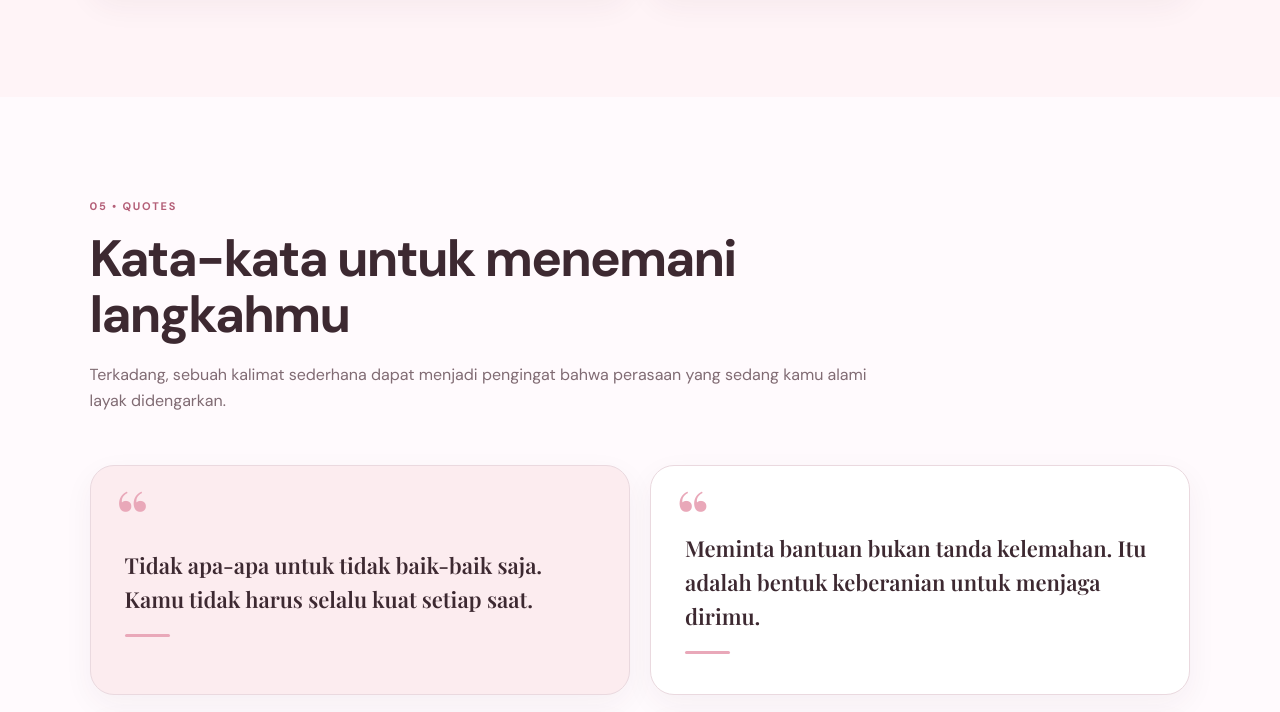
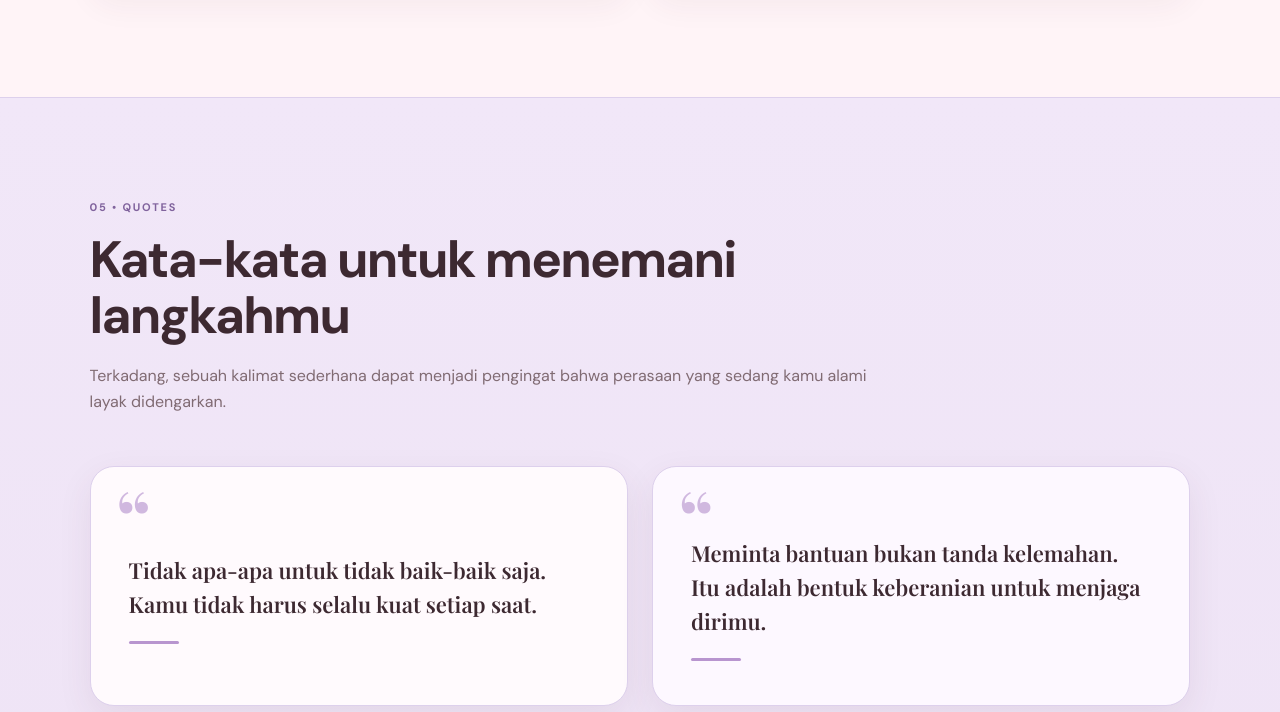
Before and after one commit to danangkeren/Depressive-Feelings, a plain HTML site: page index.html in a window 1280 px wide. Shown: the part 4596-5308 px from the top of the page. Drawn offline with nearby package versions, Linux system fonts and the light colour scheme; a web font is replaced by a local one.

Commit message:
Update style.css

```diff
--- a/style.css
+++ b/style.css
@@ -1110,62 +1110,114 @@ footer p{
 }
 
 
+
 /* =========================
    QUOTES
 ========================= */
 
 .quotes-section{
-  background:#fffafd
+  background:linear-gradient(
+    180deg,
+    #f1e7f8 0%,
+    #eee3f5 100%
+  );
+  border-top:1px solid #ddd0ec;
+  border-bottom:1px solid #ddd0ec;
+}
+
+.quotes-section .eyebrow{
+  color:#80639d;
 }
 
 .quotes-grid{
   display:grid;
   grid-template-columns:repeat(2,1fr);
-  gap:20px
+  gap:24px;
 }
 
 .quote-card{
   position:relative;
-  padding:34px;
-  min-height:230px;
+  padding:38px;
+  min-height:240px;
   background:#fff;
-  border:1px solid var(--line);
+  border:1px solid #ddd0ec;
   border-radius:24px;
-  box-shadow:0 10px 30px rgba(84,45,60,.05);
+  box-shadow:0 12px 35px rgba(84,45,60,.08);
   display:flex;
   flex-direction:column;
   justify-content:center;
-  overflow:hidden
+  overflow:hidden;
+  transition:
+    transform .25s ease,
+    box-shadow .25s ease;
+}
+
+.quote-card:hover{
+  transform:translateY(-5px);
+  box-shadow:0 18px 40px rgba(84,45,60,.12);
 }
 
 .quote-card:nth-child(odd){
-  background:#fcecef
+  background:#fffafd;
+}
+
+.quote-card:nth-child(even){
+  background:#fdf8ff;
 }
 
 .quote-mark{
   position:absolute;
-  top:12px;
+  top:10px;
   left:25px;
   font-family:"Playfair Display",serif;
-  font-size:75px;
+  font-size:80px;
   line-height:1;
-  color:#e9a8b9
+  color:#c5a8d8;
+  opacity:.8;
 }
 
 .quote-card p{
   position:relative;
-  margin:25px 0 18px;
+  margin:25px 0 20px;
   font-family:"Playfair Display",serif;
   font-size:22px;
   line-height:1.55;
-  color:var(--ink)
+  color:var(--ink);
+  max-width:600px;
 }
 
 .quote-line{
-  width:45px;
+  width:50px;
   height:3px;
   border-radius:10px;
-  background:var(--peach)
+  background:#b895cf;
 }
 
+/* =========================
+   RESPONSIVE
+========================= */
+
 @media(max-width:850px){
+
+  .quotes-grid{
+    grid-template-columns:1fr;
+  }
+
+}
+
+@media(max-width:560px){
+
+  .quote-card{
+    padding:28px;
+    min-height:220px;
+  }
+
+  .quote-card p{
+    font-size:20px;
+  }
+
+  .quote-mark{
+    font-size:70px;
+  }
+
+}
```
